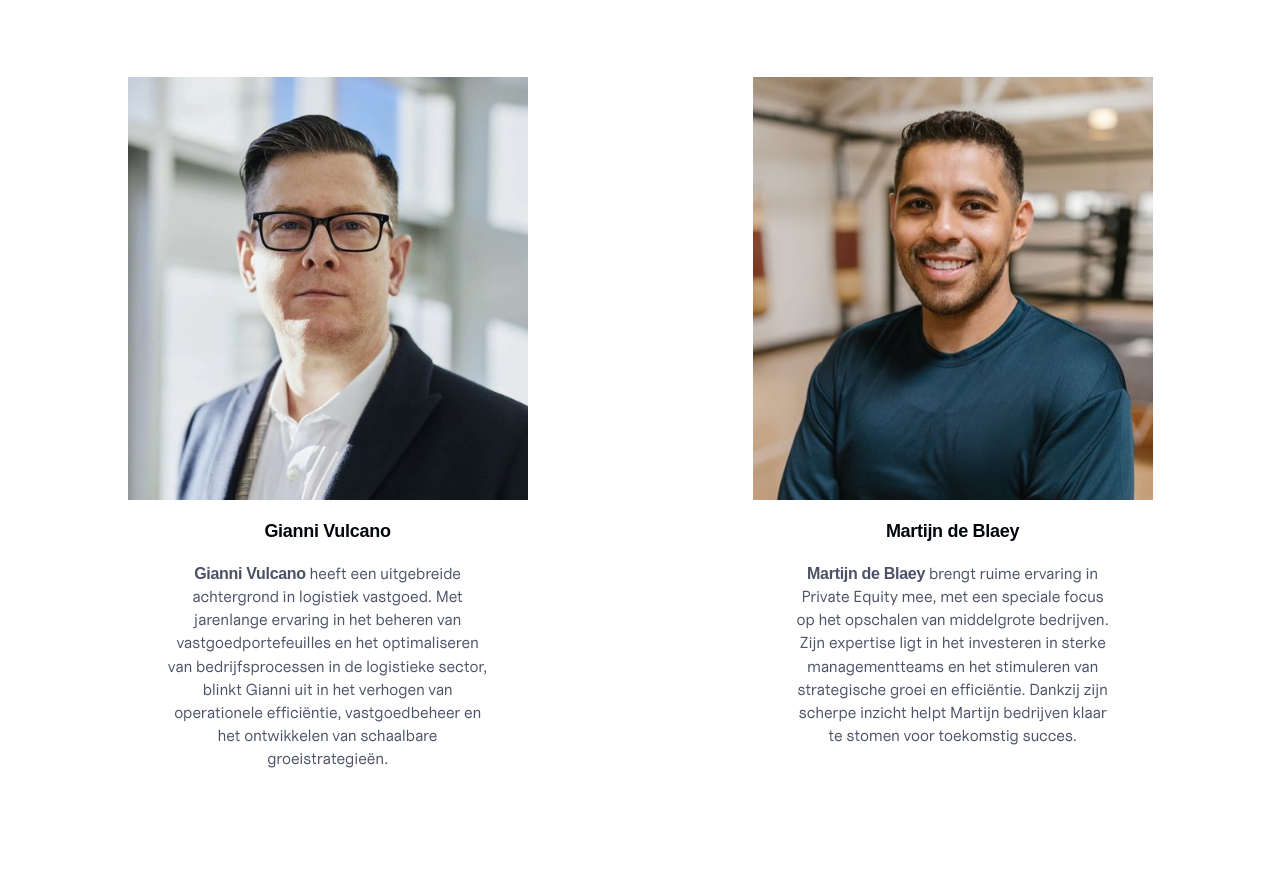
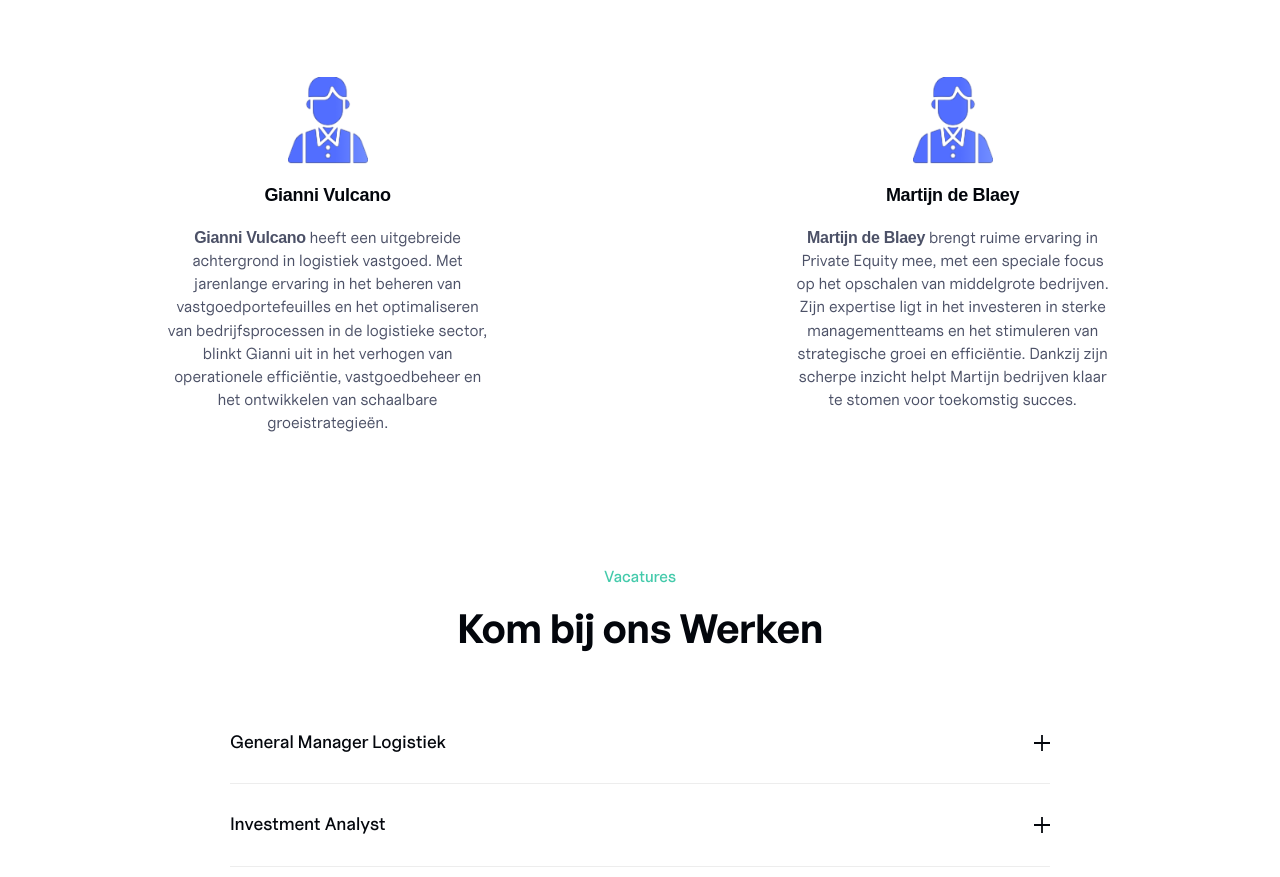
Before and after one commit to EnduroCapital/EnduroCapital, a plain HTML site: page index.html in a window 1280 px wide. Shown: the part 2575-3452 px from the top of the page. Drawn offline with Linux system fonts and the light colour scheme; a web font is replaced by a local one.

Commit message:
Update index.html

```diff
--- a/index.html
+++ b/index.html
@@ -311,11 +311,11 @@
                   <img
                     sizes="(max-width: 479px) 100vw, 400px"
                     srcset="
-                      images/team-2520one-2520large-p-500.jpeg 500w,
-                      images/team-20one-20large.jpeg           720w
+                      images/professional.png 500w,
+                      images/professional.png 720w
                     "
                     alt=""
-                    src="images/team-20one-20large.jpeg"
+                    src="images/professional.png"
                     loading="lazy"
                     class="image-2"
                   />
@@ -343,11 +343,11 @@
                   <img
                     sizes="(max-width: 479px) 100vw, 400px"
                     srcset="
-                      images/team-2520two-2520large-p-500.jpeg 500w,
-                      images/team-20two-20large.jpeg           720w
+                      images/professional.png 500w,
+                      images/professional.png 720w
                     "
                     alt=""
-                    src="images/team-20two-20large.jpeg"
+                    src="images/professional.png"
                     loading="lazy"
                     class="image"
                   />
```
